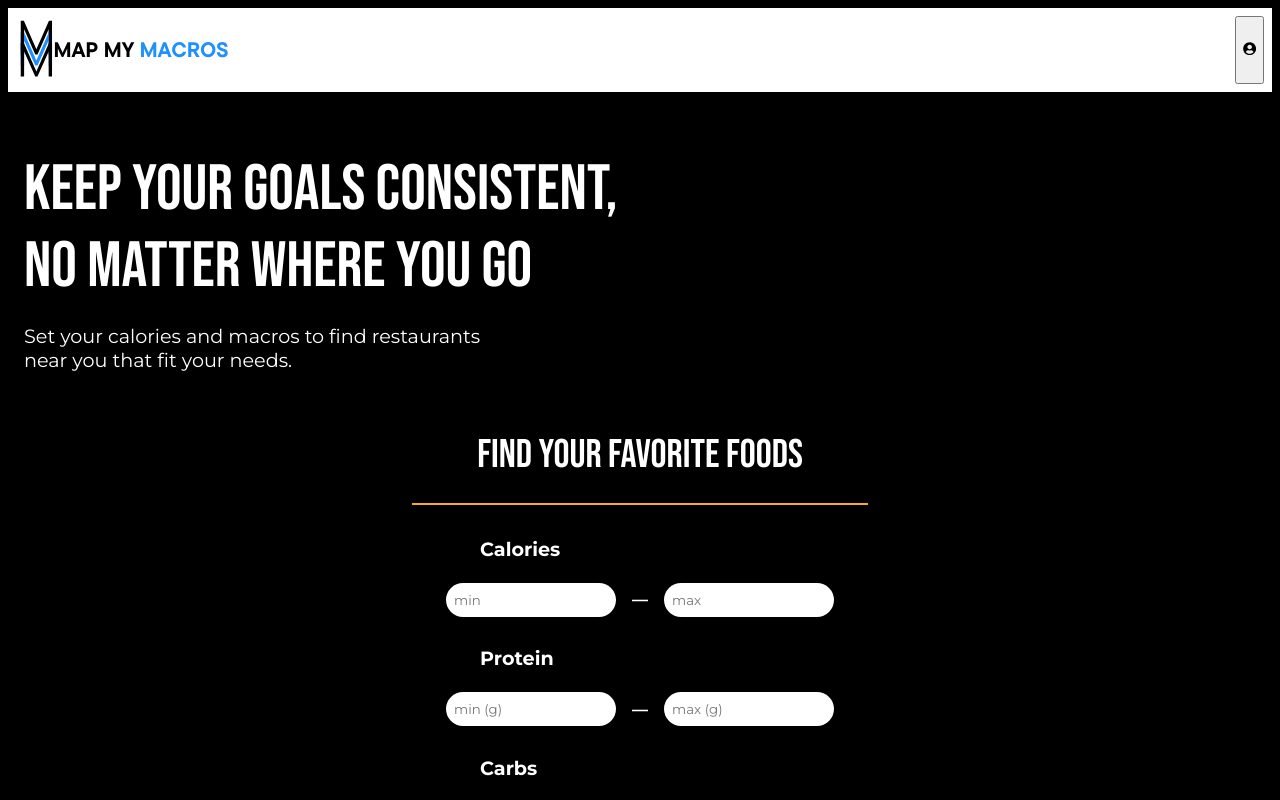
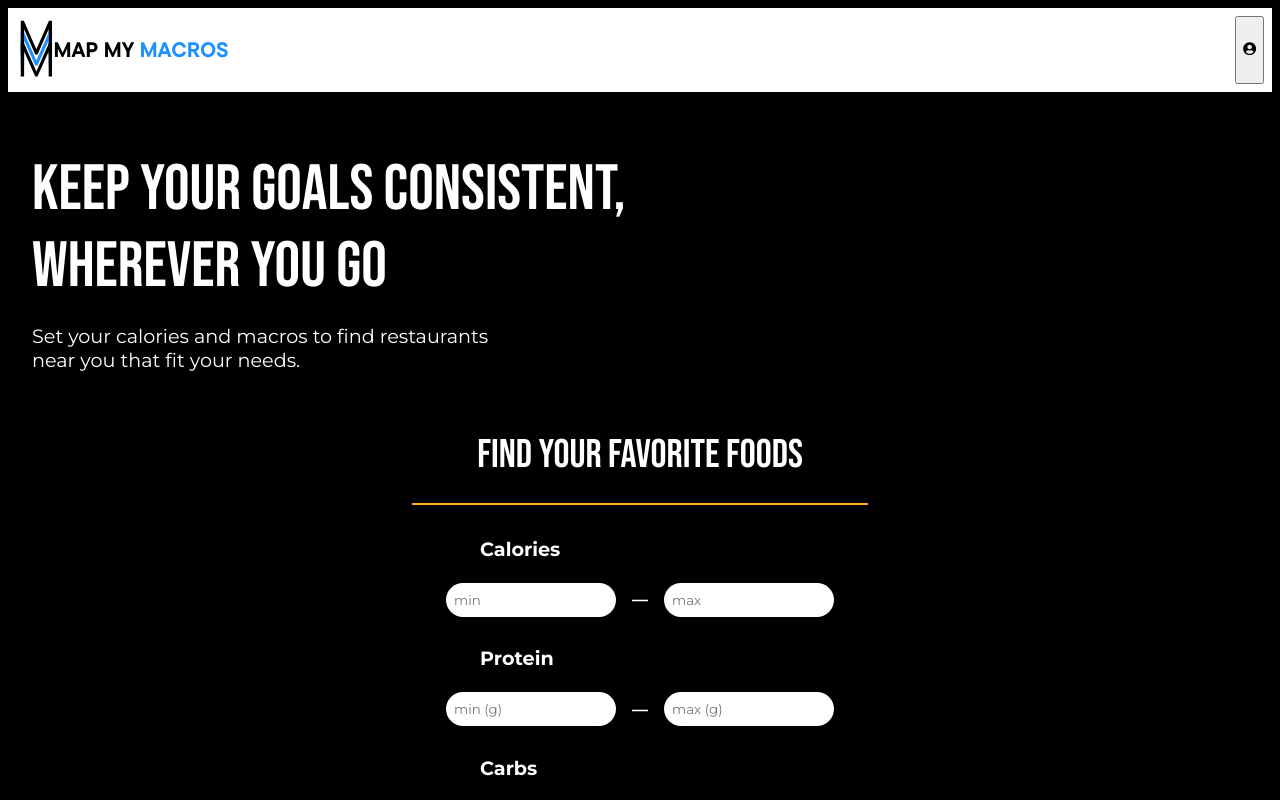
Before and after one commit to elliotmoffitt/map-my-macros, a React (Vite) app in the folder frontend/: page / in a window 1280 px wide. Shown: the top 800 px of the page. Built offline with nearby package versions, Linux system fonts and the light colour scheme; no server answers.

Commit message:
quick fixes

```diff
--- a/frontend/src/components/Landing/Landing.css
+++ b/frontend/src/components/Landing/Landing.css
@@ -23,5 +23,5 @@
     display: flex;
     flex-direction: column;
     width: 100%;
-
+    margin-left: 1rem;
 }
--- a/frontend/src/components/Landing/Landing.tsx
+++ b/frontend/src/components/Landing/Landing.tsx
@@ -10,7 +10,7 @@ const Landing = () => {
     return (
         <div id='landing'>
           <div id='landing-title-text'>
-            <h1 id='landing-title'>Keep your goals consistent, no matter where you go</h1>
+            <h1 id='landing-title'>Keep your goals consistent, wherever you go</h1>
             <p id='landing-text'>Set your calories and macros to find restaurants near you that fit your needs.</p>
           </div>
           <div id='landing-search-form'>
--- a/frontend/src/components/Navigation/Navigation.css
+++ b/frontend/src/components/Navigation/Navigation.css
@@ -1,5 +1,7 @@
 .profile-dropdown {
   position: absolute;
+  right: 1rem;
+  top: 5rem;
 }
 
 #navigation {
```
